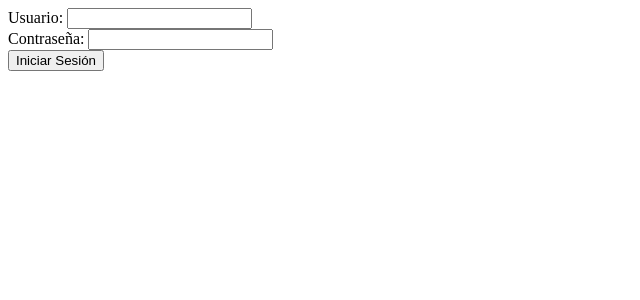
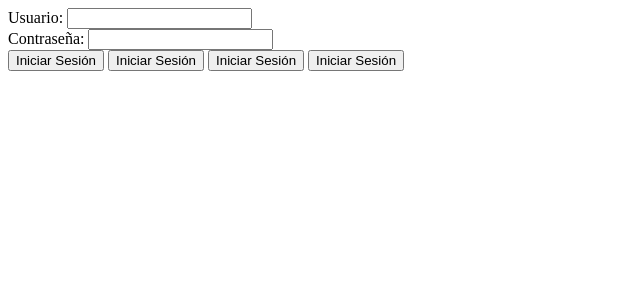
Before and after one commit to EmilyMunozR/practica1as, a Python web app: template templates/login.html in a window 1280 px wide. Shown: the top 300 px of the page, without its empty margins (0-640 px from the left). Run offline with Jinja, Linux system fonts and the light colour scheme; the template is opened without the code that fills it, so the values that code supplies are empty.

Commit message:
Update login.html

```diff
--- a/templates/login.html
+++ b/templates/login.html
@@ -9,5 +9,8 @@
     </div>
     <div class="mb-1 text-end">
         <button class="btn btn-primary">Iniciar Sesión</button>
+         <button class="btn btn-primary">Iniciar Sesión</button>
+         <button class="btn btn-primary">Iniciar Sesión</button>
+         <button class="btn btn-primary">Iniciar Sesión</button>
     </div>
 </form>
```
